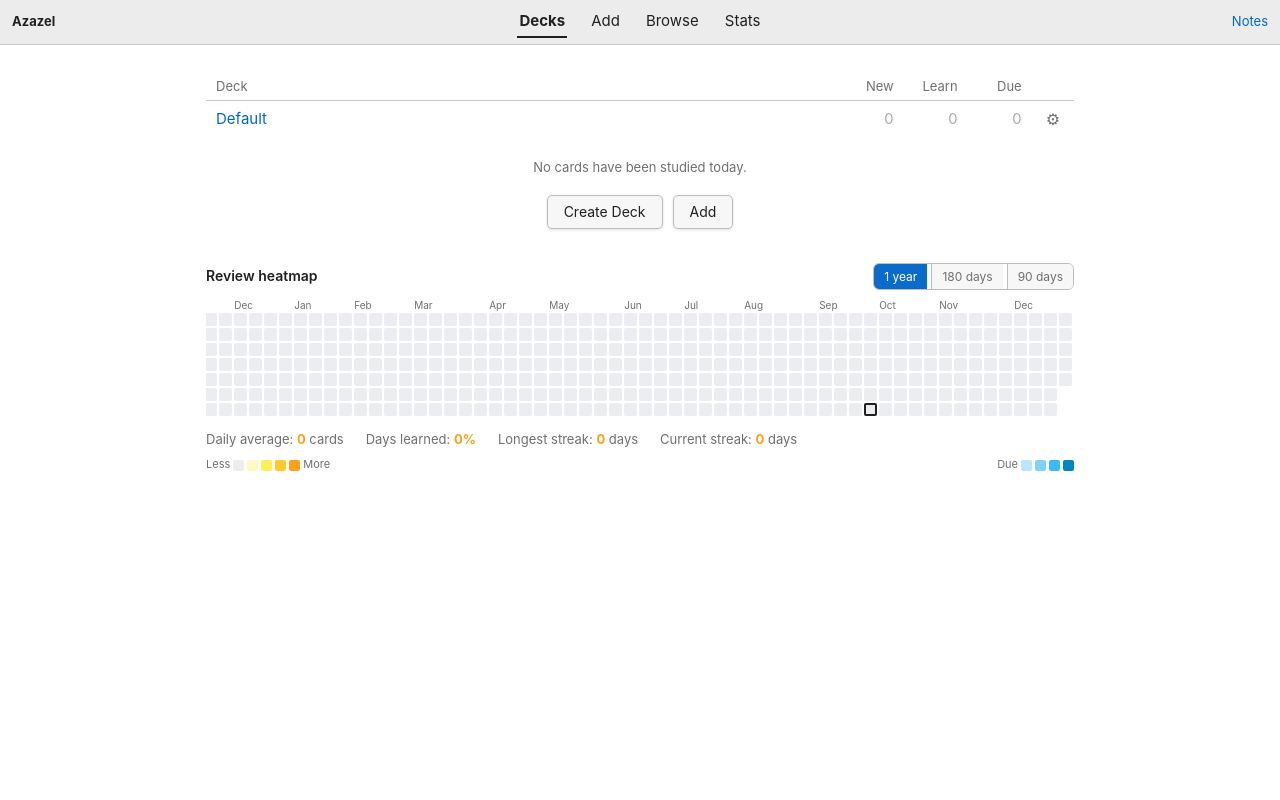
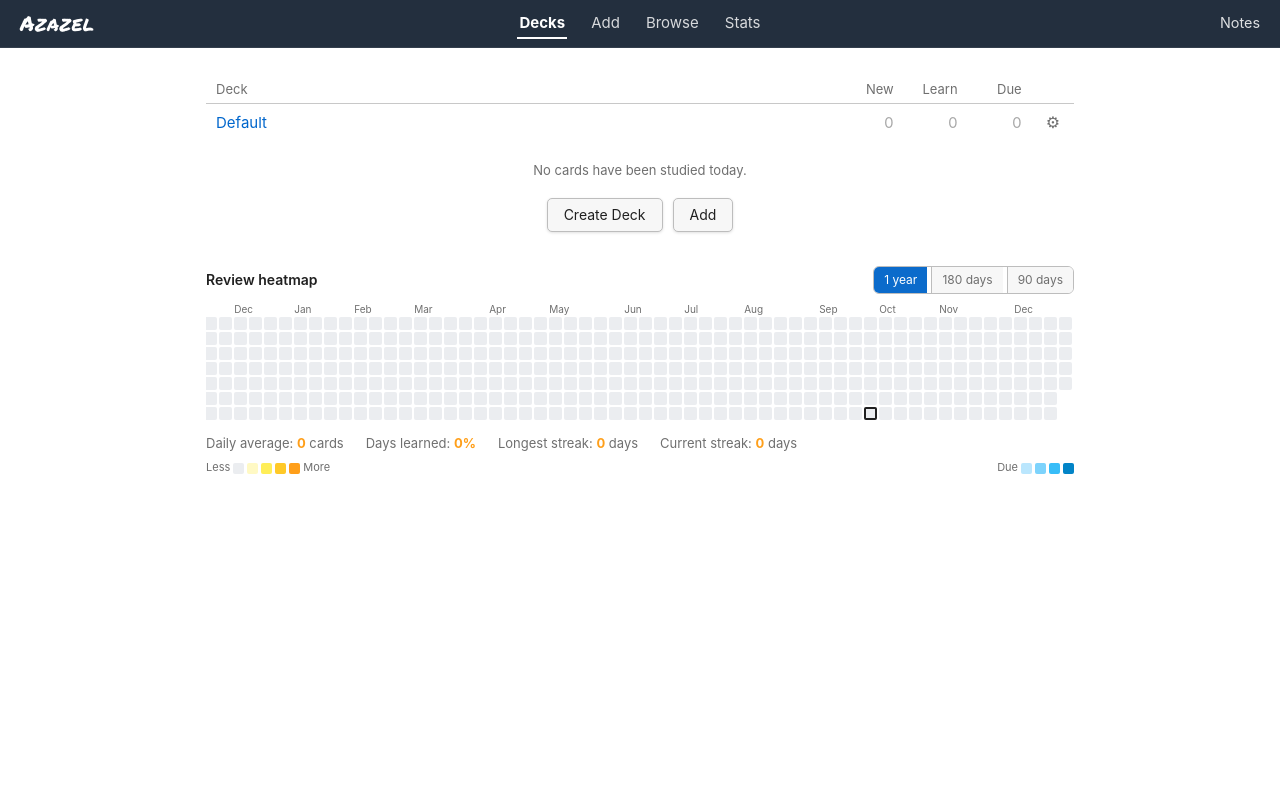
Before and after one commit to Nishanth-Siraj/my-notes-app, a FastAPI app: page /quiz in a window 1280 px wide. Run offline with FastAPI, Linux system fonts and the light colour scheme; data comes from the database, SQL or seed files in the repository; data that the repository does not hold is empty; some libraries are stand-ins or nearby versions.

Commit message:
Anki toolbar: dark nav to match notes topbar; graffiti Permanent Marker brand font
- toolbar background now uses --bar-bg (#232f3e dark) matching the notes header
- nav links (Decks/Add/Browse/Stats) white/translucent, bold+underline on current
- Notes and Log out on right styled as nav links / ghost button
- Azazel brand uses Permanent Marker (Google Fonts) graffiti font on both apps

Co-Authored-By: Claude Sonnet 4.6 <noreply@anthropic.com>

```diff
--- a/notes_app/static/anki.css
+++ b/notes_app/static/anki.css
@@ -1,5 +1,6 @@
 /* Anki look: window/canvas colours, toolbar, deck browser, overview, reviewer, add, browser, card info. */
 :root {
+  --bar-bg: #232f3e; --bar-text: #ffffff;
   --canvas: #ffffff;
   --window: #f5f5f5;
   --frame: #ececec;
@@ -23,6 +24,7 @@
 }
 @media (prefers-color-scheme: dark) {
   :root {
+    --bar-bg: #0b0e12; --bar-text: #e8ebee;
     --canvas: #2c2c2c;
     --window: #232323;
     --frame: #353535;
@@ -66,18 +68,31 @@ kbd { font-family: inherit; font-size: .72em; color: var(--fg-subtle); margin-le
 
 /* ---------- toolbar (Decks · Add · Browse) ---------- */
 .toolbar {
-  background: var(--frame);
-  border-bottom: 1px solid var(--border);
+  background: var(--bar-bg, #232f3e); color: var(--bar-text, #fff);
+  border-bottom: 1px solid rgba(255,255,255,.08);
   display: grid; grid-template-columns: 1fr auto 1fr; align-items: center;
-  padding: 6px 12px; min-height: 40px;
+  padding: 6px 20px; min-height: 48px;
 }
 .tb-center { display: flex; gap: 22px; justify-content: center; }
-.tb-center a { color: var(--fg); font-size: 15px; padding: 4px 2px; }
-.tb-center a.current { font-weight: 700; border-bottom: 2px solid var(--fg); }
-.tb-side { display: flex; align-items: center; gap: 12px; font-size: 13px; }
-.tb-side.left { justify-self: start; font-weight: 700; color: var(--fg); }
+.tb-center a { color: rgba(255,255,255,.82); font-size: 15px; padding: 4px 2px; text-decoration: none; }
+.tb-center a:hover { color: #fff; }
+.tb-center a.current { color: #fff; font-weight: 700; border-bottom: 2px solid #fff; }
+.tb-side { display: flex; align-items: center; gap: 10px; font-size: 13px; }
+.tb-side.left {
+  justify-self: start;
+  font-family: 'Permanent Marker', cursive;
+  font-size: 1.3rem; letter-spacing: .5px;
+  color: #fff; text-decoration: none;
+}
 .tb-side.right { justify-self: end; }
-.linkbtn { background: none; border: 0; color: var(--link); cursor: pointer; font: inherit; font-size: 13px; padding: 0; }
+.tb-side.right a { color: rgba(255,255,255,.85); text-decoration: none; font-size: .9rem; }
+.tb-side.right a:hover { color: #fff; text-decoration: underline; }
+.linkbtn {
+  background: none; border: 1px solid rgba(255,255,255,.3); border-radius: 6px;
+  color: rgba(255,255,255,.85); cursor: pointer; font: inherit; font-size: .85rem;
+  padding: 4px 10px;
+}
+.linkbtn:hover { background: rgba(255,255,255,.1); color: #fff; }
 
 /* ---------- buttons (Anki web-view style) ---------- */
 .abtn {
--- a/notes_app/static/style.css
+++ b/notes_app/static/style.css
@@ -57,7 +57,7 @@ h1 { margin: 0; font-size: 1.6rem; line-height: 1.25; }
   padding: 10px 20px;
   display: flex; align-items: center; justify-content: space-between; gap: 12px;
 }
-.brand { color: inherit; text-decoration: none; font-weight: 800; font-size: 1.15rem; }
+.brand { color: inherit; text-decoration: none; font-family: 'Permanent Marker', cursive; font-size: 1.3rem; letter-spacing: .5px; }
 .topnav { display: flex; align-items: center; gap: 10px; }
 .navlink { color: inherit; text-decoration: none; opacity: .85; font-size: .95rem; }
 .navlink:hover { opacity: 1; text-decoration: underline; }
--- a/notes_app/templates/anki_base.html
+++ b/notes_app/templates/anki_base.html
@@ -4,6 +4,8 @@
   <meta charset="UTF-8">
   <meta name="viewport" content="width=device-width, initial-scale=1.0">
   <title>{% block title %}Anki{% endblock %} · Azazel</title>
+  <link rel="preconnect" href="https://fonts.googleapis.com">
+  <link rel="stylesheet" href="https://fonts.googleapis.com/css2?family=Permanent+Marker&display=swap">
   <link rel="stylesheet" href="https://cdnjs.cloudflare.com/ajax/libs/KaTeX/0.16.11/katex.min.css">
   <link rel="stylesheet" href="https://cdnjs.cloudflare.com/ajax/libs/highlight.js/11.9.0/styles/github.min.css" media="(prefers-color-scheme: light)">
   <link rel="stylesheet" href="https://cdnjs.cloudflare.com/ajax/libs/highlight.js/11.9.0/styles/github-dark.min.css" media="(prefers-color-scheme: dark)">
--- a/notes_app/templates/base.html
+++ b/notes_app/templates/base.html
@@ -4,6 +4,8 @@
   <meta charset="UTF-8">
   <meta name="viewport" content="width=device-width, initial-scale=1.0">
   <title>{% block title %}Azazel{% endblock %}</title>
+  <link rel="preconnect" href="https://fonts.googleapis.com">
+  <link rel="stylesheet" href="https://fonts.googleapis.com/css2?family=Permanent+Marker&display=swap">
   <link rel="stylesheet" href="https://cdnjs.cloudflare.com/ajax/libs/KaTeX/0.16.11/katex.min.css">
   <link rel="stylesheet" href="https://cdnjs.cloudflare.com/ajax/libs/highlight.js/11.9.0/styles/github.min.css" media="(prefers-color-scheme: light)">
   <link rel="stylesheet" href="https://cdnjs.cloudflare.com/ajax/libs/highlight.js/11.9.0/styles/github-dark.min.css" media="(prefers-color-scheme: dark)">
```
